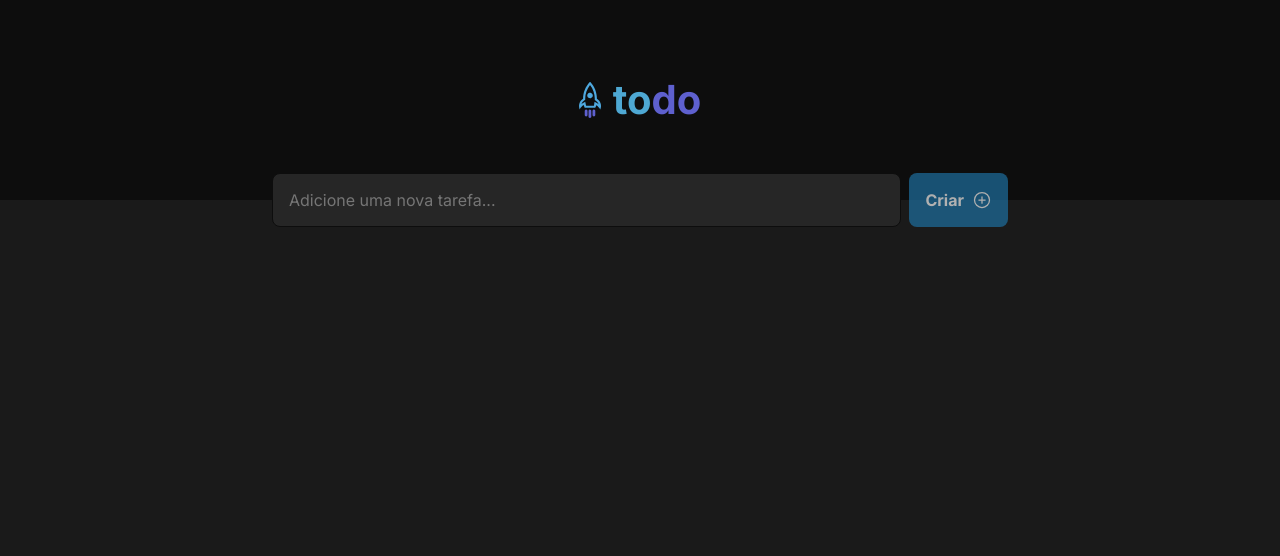
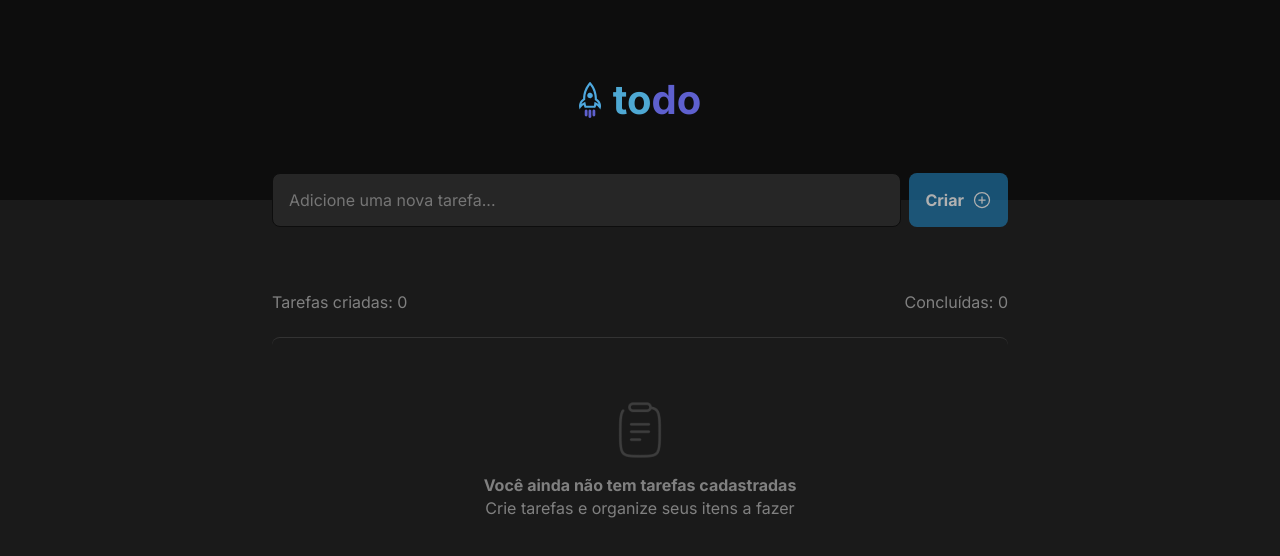
Before and after one commit to IvanildoBorges/to-do-list-react, a React (Vite) app: page / in a window 1280 px wide. Shown: the top 556 px of the page. Built offline with nearby package versions, Linux system fonts and the light colour scheme.

Commit message:
Adicionado html e estilo dos containers Empty e Full

```diff
--- /dev/null
+++ b/src/App.module.css
@@ -0,0 +1,64 @@
+.todo {
+    display: grid;
+    grid-template-columns: 1fr;
+    width: 46rem;
+    margin: 0 auto;
+}
+
+.tasksWrapper {
+    display: flex;
+    flex-direction: column;
+    align-items: flex-start;
+    gap: 24px;
+}
+
+.tasksWrapper .info {
+    display: flex;
+    justify-content: space-between;
+    align-items: flex-end;
+    align-self: stretch;
+}
+
+.tasksWrapper .empty {
+    display: flex;
+    flex-direction: column;
+    justify-content: center;
+    align-items: center;
+    align-self: stretch;
+    gap: 16px;
+    padding: 4rem 1.5rem;
+    border-radius: 8px;
+    border-top: 1px solid var(--gray-400);
+}
+
+.tasksWrapper .empty > img {
+    width: 3.5rem;
+    height: 3.5rem;
+}
+
+.tasksWrapper .empty > p {
+    color: var(--gray-300);
+    font-weight: var(--font-weight-bold);
+    text-align: center;
+}
+
+.tasksWrapper .empty > p span {
+    color: var(--gray-300);
+    font-weight: var(--font-weight-normal);
+}
+
+.tasksWrapper .full {
+    display: flex;
+    flex-direction: column;
+    align-items: flex-start;
+    gap: 12px;
+    align-self: stretch;
+}
+
+@media screen and (max-width: 768px) {
+    .todo {
+        display: grid;
+        width: 90%;
+        margin: 0 auto;
+    }
+}
--- a/src/App.tsx
+++ b/src/App.tsx
@@ -1,16 +1,34 @@
-//import style from './App.module.css'
+import iconListEmpty from "./assets/Clipboard.png"
+import { NewTask } from './components/NewTask'
+import { Header } from './components/Header'
 import { useState } from 'react'
-import { Header } from './components/Header'
-import { NewTask } from './components/NewTask'
+import style from './App.module.css'
 
 function App() {
-  const [tasks, setTasks] = useState([""])
+  const [tasks, setTasks] = useState([''])
 
   return (
       <>
         <Header />
-        <main>
+        <main className={style.todo}>
           <NewTask tasksList={tasks} setTaskList={setTasks} />
+          <div className={style.tasksWrapper}>
+            <div className={style.info}>
+              <p>Tarefas criadas: 0</p>
+              <p>Concluídas: 0</p>
+              {/* <InfoTask />
+              <InfoTask /> */}
+            </div>
+            <>
+              {tasks.length === 0 || !tasks[0].trim()
+                ? <div className={style.empty}>
+                    <img src={iconListEmpty} alt="Icone de lista vazia" />
+                    <p className={style.bold}>
+                      Você ainda não tem tarefas cadastradas<br />
+                      <span>Crie tarefas e organize seus itens a fazer</span>
+                    </p>
+                  </div>
+                : <div className={style.full}>
                     {tasks.map((task, index) => {
                       return (
                         <div key={index}>
@@ -18,6 +36,10 @@ function App() {
                         </div>
                       )
                     })}
+                  </div>
+              }
+            </>
+          </div>
         </main>
       </>
   )
--- a/src/components/NewTask.module.css
+++ b/src/components/NewTask.module.css
@@ -1,7 +1,8 @@
 .newTask {
-    width: 46rem;
+    width: 100%;
     height: 3.375rem;
-    margin: -1.688rem auto 4rem;
+    margin-top: -1.688rem;
+    margin-bottom: 4rem;
     display: flex;
     justify-content: center;
     gap: 0.5rem;
@@ -55,7 +56,6 @@
 
 @media screen and (max-width: 768px) {
     .newTask {
-        width: 90%;
         height: 3rem;
         flex-direction: column;
         margin: 0.5rem auto 4rem;
```
Also changed, not shown: src/assets/Clipboard.png (added). Lines whose indentation alone changed are shown as unchanged.
